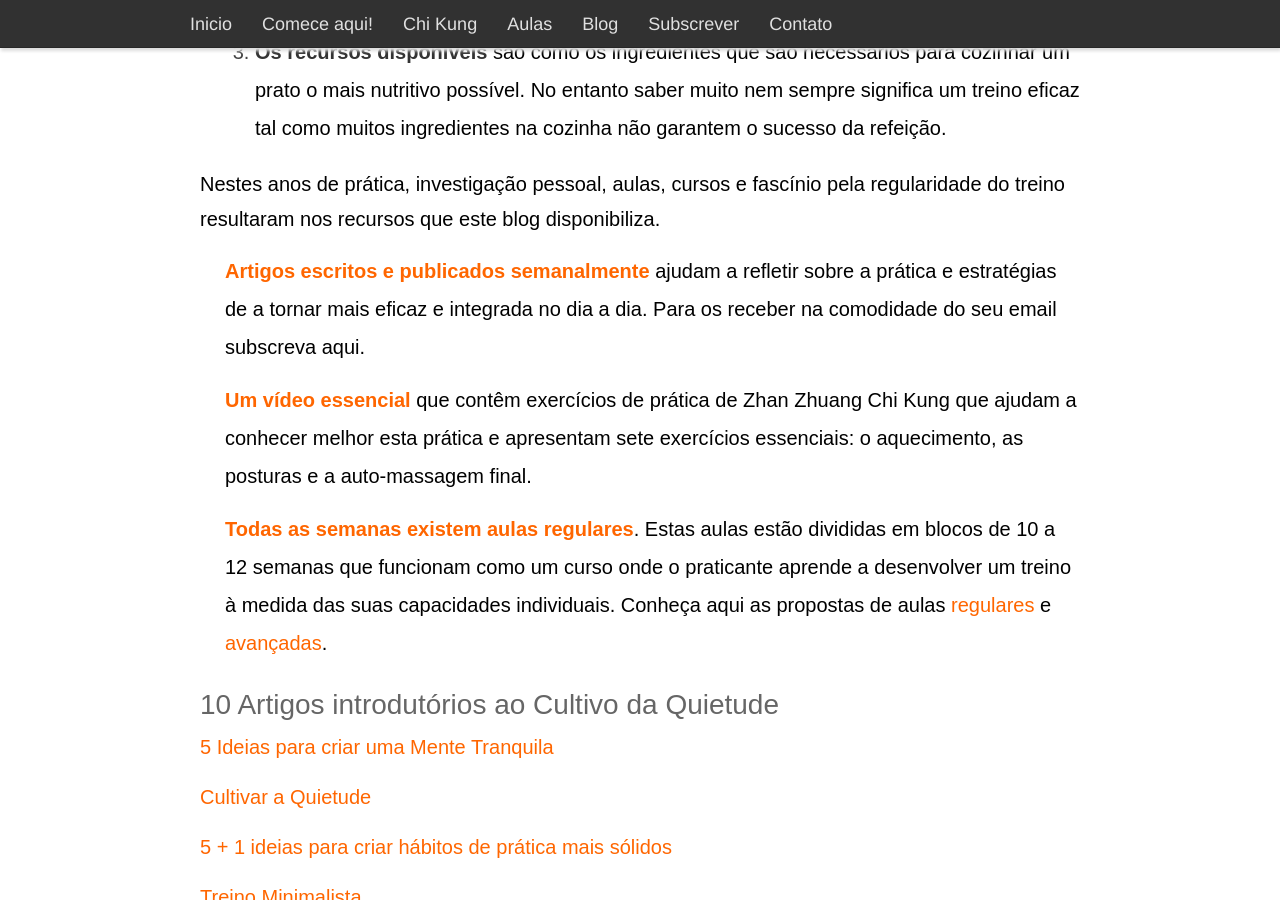
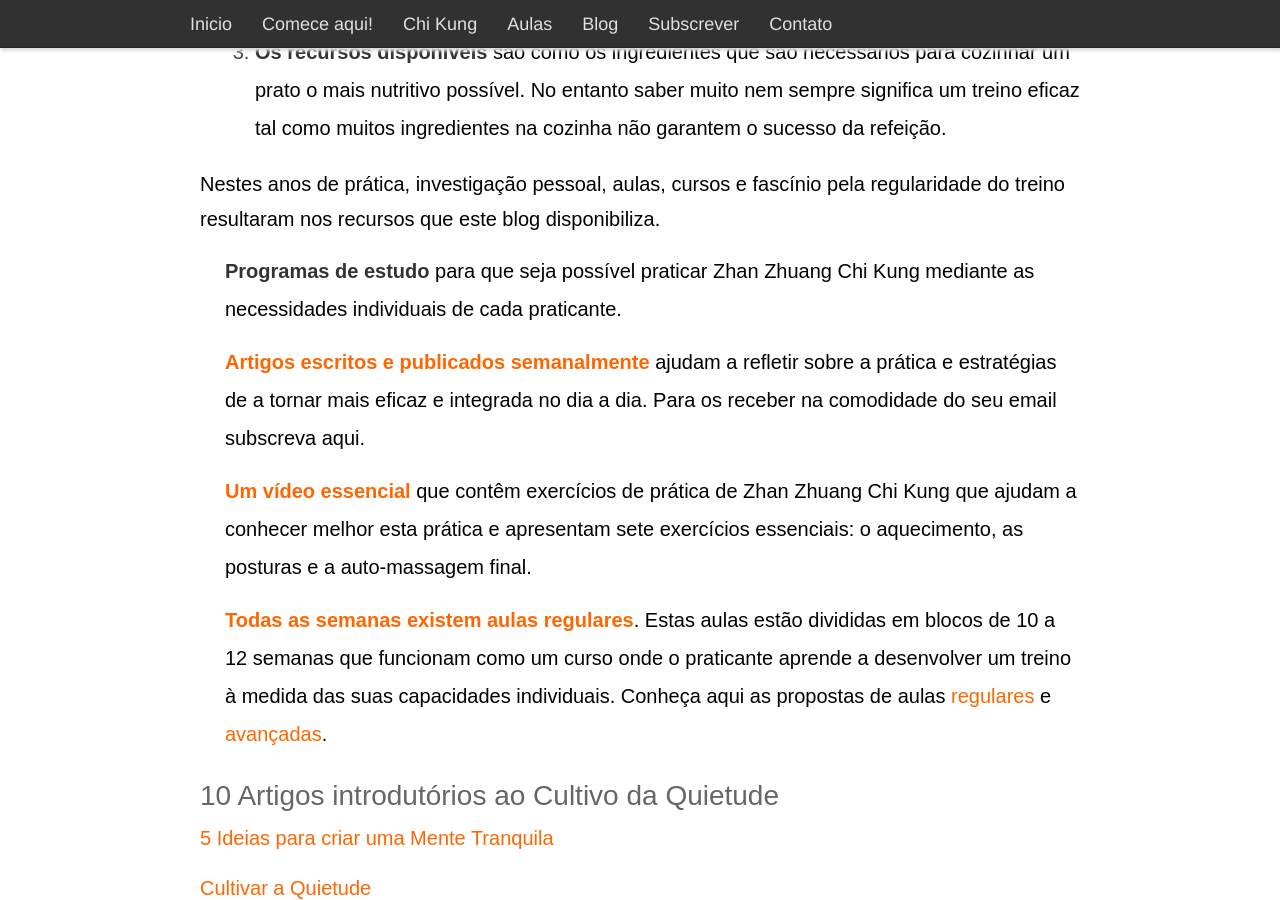
Before and after one commit to devagar/chikung, a Jekyll site: the page built from inicio.markdown, in a window 1280 px wide and 900 px high, scrolled down 491 px. Built offline with Jekyll 4.4.1, drawn with Linux system fonts in a browser that asks for light colours.

Commit message:
estudar fix

```diff
--- a/inicio.markdown
+++ b/inicio.markdown
@@ -8,19 +8,39 @@ O meu nome é Lourenço de Azevedo e desde 1997 que esta pergunta tem sido o meu
 
 Descobri que para esta pergunta existem muitas respostas, e que a capacidade de treinar com regularidade varia de praticante para praticante consoante três factores.
 
-1. **O espaço físico disponível para a prática,** há quem tenha parques frondosos à porta de casa ou quem tenha que afastar a mesa da sala cada vez que quer praticar.
+1. **O espaço físico disponível para a prática,** há quem tenha parques
+frondosos à porta de casa ou quem tenha que afastar a mesa da sala cada vez que
+quer praticar.
 
-2. **O tempo que pode disponibilizar para a prática diária,** quanto consegue disponibilizar por dia de tempo para estar consigo para o seu tempo de qualidade?
+2. **O tempo que pode disponibilizar para a prática diária,** quanto consegue
+disponibilizar por dia de tempo para estar consigo para o seu tempo de
+qualidade?
 
-3. **Os recursos disponíveis** são como os ingredientes que são necessários para cozinhar um prato o mais nutritivo possível. No entanto saber muito nem sempre significa um treino eficaz tal como muitos ingredientes na cozinha não garantem o sucesso da refeição.
+3. **Os recursos disponíveis** são como os ingredientes que são necessários para
+cozinhar um prato o mais nutritivo possível. No entanto saber muito nem sempre
+significa um treino eficaz tal como muitos ingredientes na cozinha não garantem
+o sucesso da refeição.
 
-Nestes anos de prática, investigação pessoal, aulas, cursos e fascínio pela regularidade do treino resultaram nos recursos que este blog disponibiliza.
+Nestes anos de prática, investigação pessoal, aulas, cursos e fascínio pela
+regularidade do treino resultaram nos recursos que este blog disponibiliza.
 
-* **[Artigos escritos e publicados semanalmente](/artigos.html)** ajudam a refletir sobre a prática e estratégias de a tornar mais eficaz e integrada no dia a dia. Para os receber na comodidade do seu email subscreva aqui.
+* [**Programas de estudo**](estudar.html) para que seja possível praticar
+Zhan Zhuang Chi Kung mediante as necessidades individuais de cada
+praticante.
 
-* **[Um vídeo essencial](/video.html)** que contêm exercícios de prática de Zhan Zhuang Chi Kung que ajudam a conhecer melhor esta prática e apresentam sete exercícios essenciais: o aquecimento, as posturas e a auto-massagem final.
+* **[Artigos escritos e publicados semanalmente](/artigos.html)** ajudam
+a refletir sobre a prática e estratégias de a tornar mais eficaz e integrada no
+dia a dia. Para os receber na comodidade do seu email subscreva aqui.
 
-* **[Todas as semanas existem aulas regulares](/aulas.html)**. Estas aulas estão divididas em blocos de 10 a 12 semanas que funcionam como um curso onde o praticante aprende a desenvolver um treino à medida das suas capacidades individuais. Conheça aqui as propostas de aulas [regulares ](/regulares.html) e [avançadas](/avancadas.html).
+* **[Um vídeo essencial](/video.html)** que contêm exercícios de prática de Zhan
+Zhuang Chi Kung que ajudam a conhecer melhor esta prática e apresentam sete
+exercícios essenciais: o aquecimento, as posturas e a auto-massagem final.
+
+* **[Todas as semanas existem aulas regulares](/aulas.html)**. Estas aulas estão
+divididas em blocos de 10 a 12 semanas que funcionam como um curso onde
+o praticante aprende a desenvolver um treino à medida das suas capacidades
+individuais. Conheça aqui as propostas de aulas [regulares ](/regulares.html)
+e [avançadas](/avancadas.html).
 
 ### 10 Artigos introdutórios ao Cultivo da Quietude
 
```
Also changed, not shown: estudar.md (+5 -0 lines), files/IRIL_logo.jpg (deleted), files/efs_logo.jpg (deleted), files/emacro_logo.png (deleted), files/empresas.jpg (added), files/fd_logo.jpg (deleted), files/imp-logo.png (deleted), files/tap_logo.gif (deleted).
